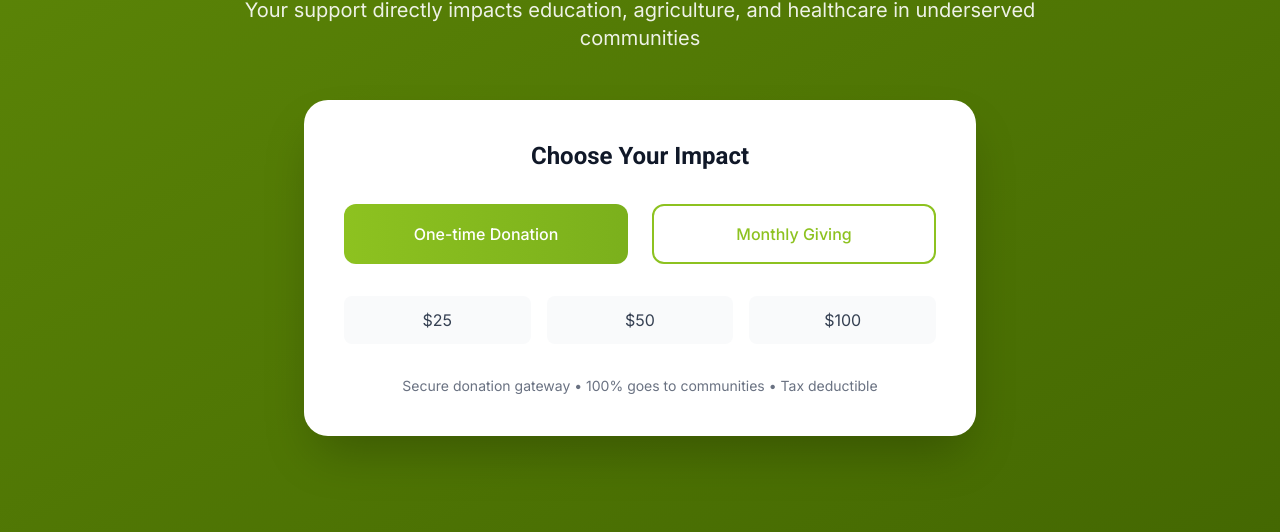
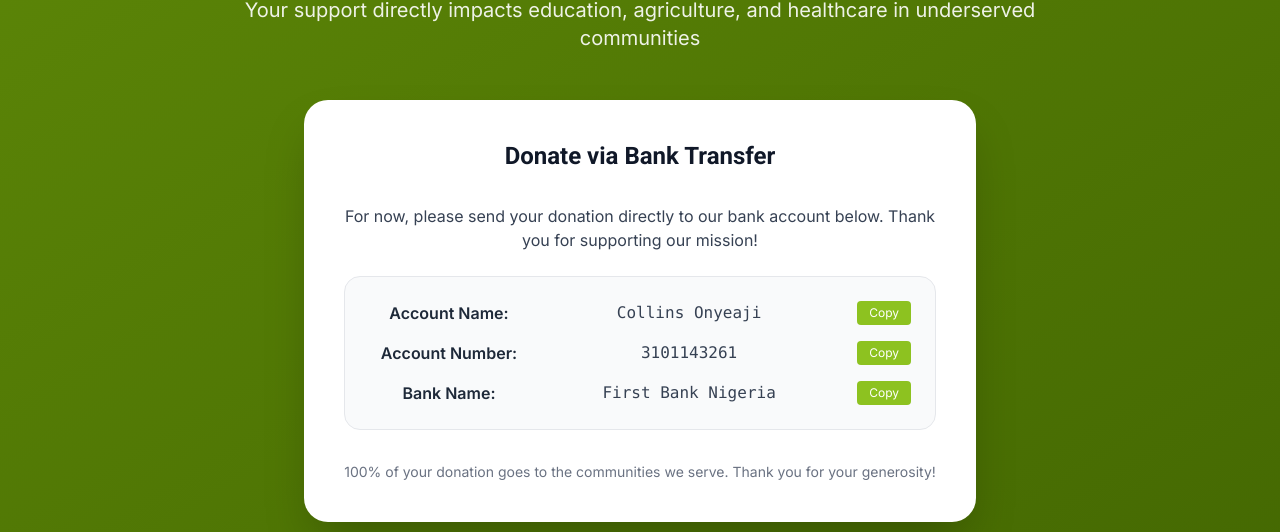
Before and after one commit to code-savan/collinsfoundation, a Next.js app: page / in a window 1280 px wide. Shown: the part 5171-5703 px from the top of the page. Built offline with nearby package versions, Linux system fonts and the light colour scheme; grey boxes are pictures that could not be loaded.

Commit message:
updated payment gateway

```diff
--- a/app/page.jsx
+++ b/app/page.jsx
@@ -621,32 +621,54 @@ export default function Home() {
 
           <div className="bg-white rounded-3xl p-10 max-w-2xl mx-auto shadow-2xl">
             <h3 className="text-2xl font-roboto font-bold text-gray-900 mb-8">
-              Choose Your Impact
+              Donate via Bank Transfer
             </h3>
-
-            <div className="grid md:grid-cols-2 gap-6 mb-8">
-              <button className="bg-gradient-to-r from-[#8dc220] to-[#7bb01c] text-white px-6 py-4 rounded-xl font-medium hover:shadow-lg transition-all transform hover:scale-105">
-                One-time Donation
-              </button>
-              <button className="bg-white border-2 border-[#8dc220] text-[#8dc220] px-6 py-4 rounded-xl font-medium hover:bg-[#8dc220] hover:text-white transition-all">
-                Monthly Giving
-              </button>
+            <p className="text-gray-700 font-inter mb-6 text-base text-center">
+              For now, please send your donation directly to our bank account below. Thank you for supporting our mission!
+            </p>
+            <div className="bg-gray-50 rounded-2xl p-6 mb-8 flex flex-col gap-4 items-center border border-gray-200">
+              <div className="w-full flex flex-col sm:flex-row sm:items-center gap-2">
+                <span className="font-semibold text-gray-800 w-40">Account Name:</span>
+                <span className="font-mono text-gray-700 flex-1 select-all" id="accountName">Collins Onyeaji</span>
+                <button
+                  className="ml-2 px-3 py-1 text-xs bg-[#8dc220] text-white rounded hover:bg-[#7bb01c] transition"
+                  onClick={() => {
+                    navigator.clipboard.writeText('Collins Onyeaji');
+                  }}
+                  type="button"
+                >
+                  Copy
+                </button>
+              </div>
+              <div className="w-full flex flex-col sm:flex-row sm:items-center gap-2">
+                <span className="font-semibold text-gray-800 w-40">Account Number:</span>
+                <span className="font-mono text-gray-700 flex-1 select-all" id="accountNumber">3101143261</span>
+                <button
+                  className="ml-2 px-3 py-1 text-xs bg-[#8dc220] text-white rounded hover:bg-[#7bb01c] transition"
+                  onClick={() => {
+                    navigator.clipboard.writeText('3101143261');
+                  }}
+                  type="button"
+                >
+                  Copy
+                </button>
+              </div>
+              <div className="w-full flex flex-col sm:flex-row sm:items-center gap-2">
+                <span className="font-semibold text-gray-800 w-40">Bank Name:</span>
+                <span className="font-mono text-gray-700 flex-1 select-all" id="bankName">First Bank Nigeria</span>
+                <button
+                  className="ml-2 px-3 py-1 text-xs bg-[#8dc220] text-white rounded hover:bg-[#7bb01c] transition"
+                  onClick={() => {
+                    navigator.clipboard.writeText('First Bank Nigeria');
+                  }}
+                  type="button"
+                >
+                  Copy
+                </button>
+              </div>
             </div>
-
-            <div className="grid grid-cols-3 gap-4 mb-8">
-              <button className="bg-gray-50 px-4 py-3 rounded-lg text-gray-700 hover:bg-gray-100 transition-colors">
-                $25
-              </button>
-              <button className="bg-gray-50 px-4 py-3 rounded-lg text-gray-700 hover:bg-gray-100 transition-colors">
-                $50
-              </button>
-              <button className="bg-gray-50 px-4 py-3 rounded-lg text-gray-700 hover:bg-gray-100 transition-colors">
-                $100
-              </button>
-            </div>
-
-            <p className="text-gray-500 font-inter text-sm">
-              Secure donation gateway • 100% goes to communities • Tax deductible
+            <p className="text-gray-500 font-inter text-sm text-center">
+              100% of your donation goes to the communities we serve. Thank you for your generosity!
             </p>
           </div>
         </div>
```
